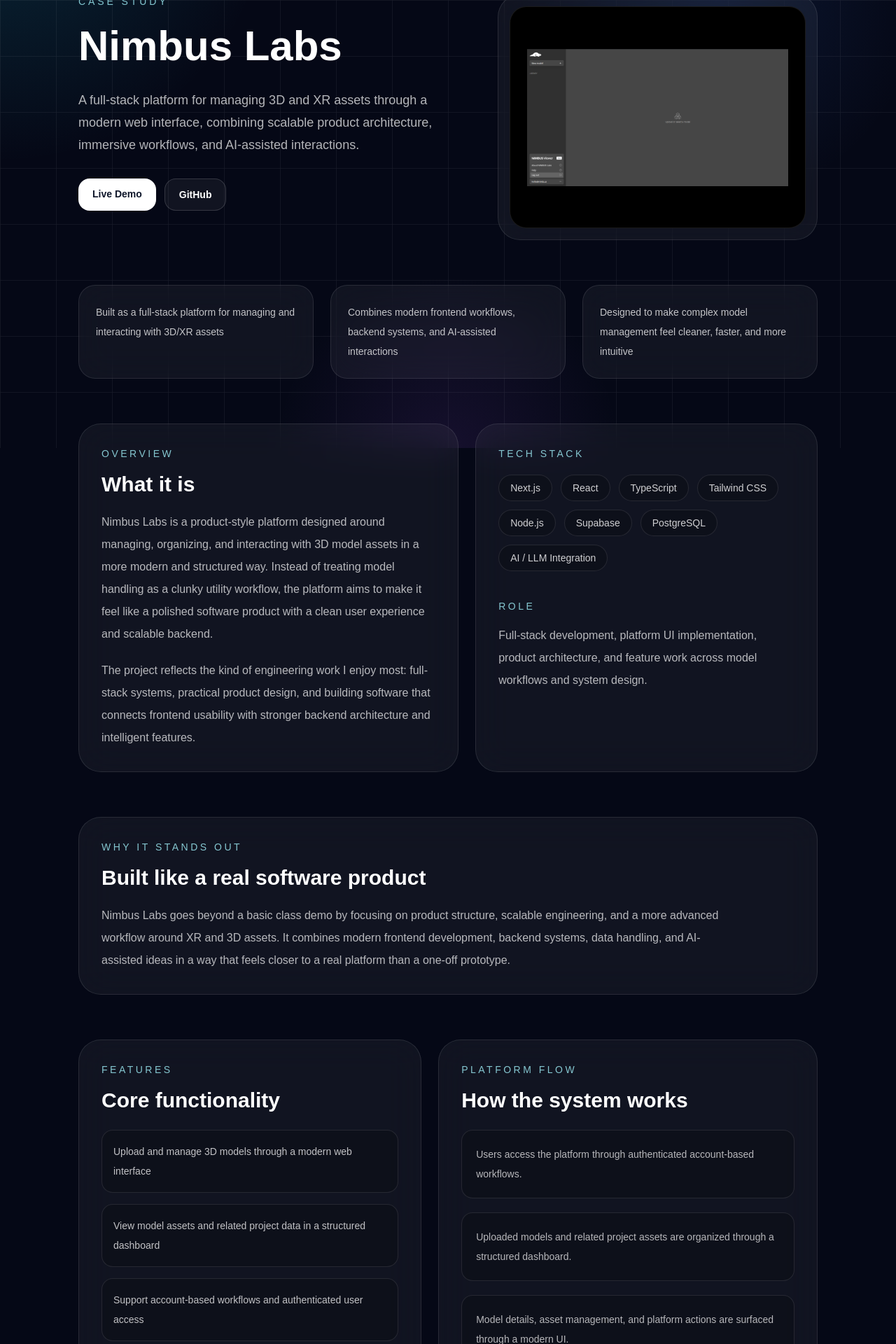
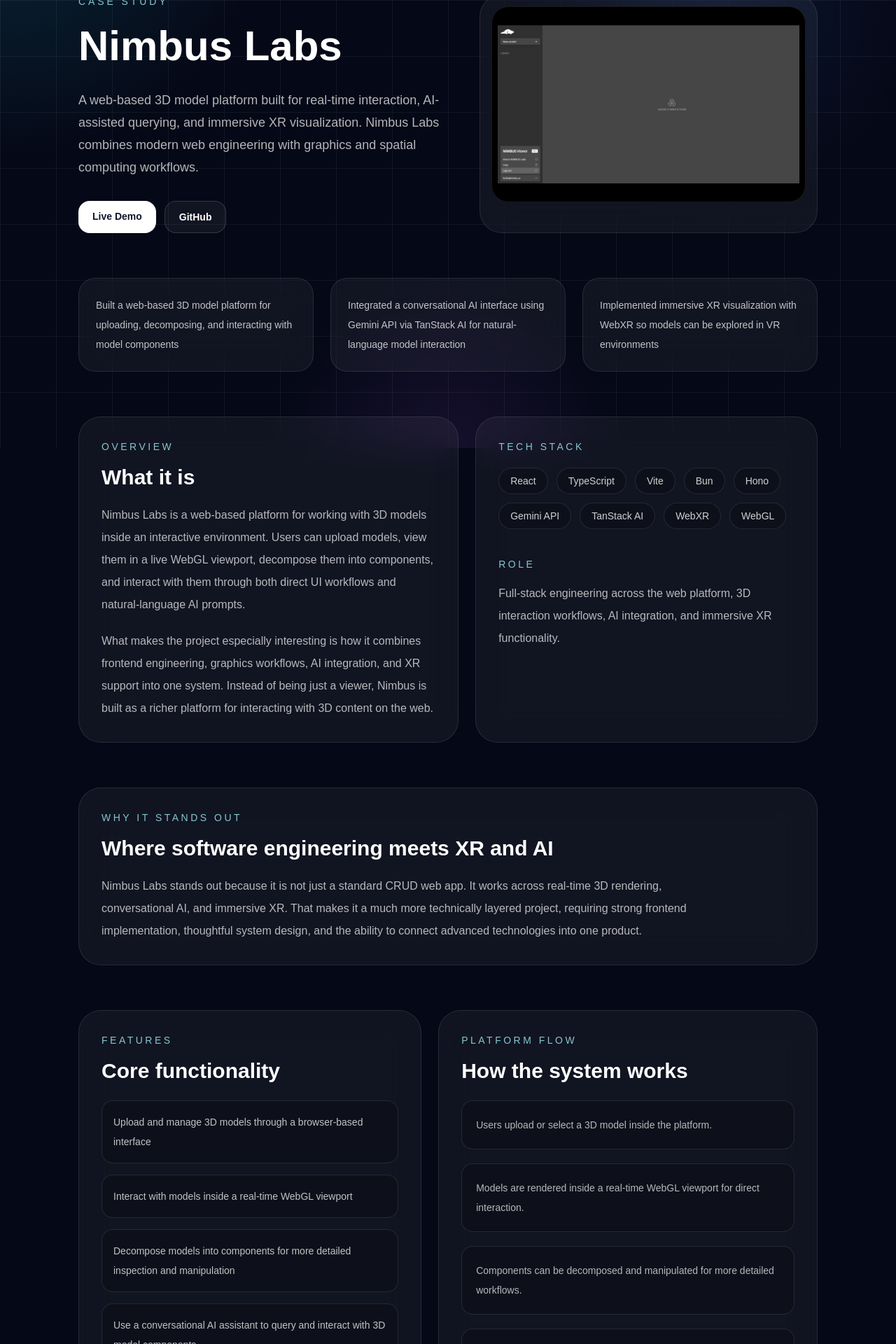
Before and after one commit to RayKang8/personal-portfolio, a Next.js app: page /projects/nimbus in a window 1280 px wide. Shown: the part 160-2080 px from the top of the page at 70% size. Built offline with nearby package versions, Linux system fonts and the light colour scheme.

Commit message:
final nimbus edits

```diff
--- a/app/projects/nimbus/page.tsx
+++ b/app/projects/nimbus/page.tsx
@@ -2,29 +2,30 @@
 import Link from "next/link";
 
 const techStack = [
-  "Next.js",
   "React",
   "TypeScript",
-  "Tailwind CSS",
-  "Node.js",
-  "Supabase",
-  "PostgreSQL",
-  "AI / LLM Integration",
+  "Vite",
+  "Bun",
+  "Hono",
+  "Gemini API",
+  "TanStack AI",
+  "WebXR",
+  "WebGL",
 ];
 
 const highlights = [
-  "Built as a full-stack platform for managing and interacting with 3D/XR assets",
-  "Combines modern frontend workflows, backend systems, and AI-assisted interactions",
-  "Designed to make complex model management feel cleaner, faster, and more intuitive",
+  "Built a web-based 3D model platform for uploading, decomposing, and interacting with model components",
+  "Integrated a conversational AI interface using Gemini API via TanStack AI for natural-language model interaction",
+  "Implemented immersive XR visualization with WebXR so models can be explored in VR environments",
 ];
 
 const features = [
-  "Upload and manage 3D models through a modern web interface",
-  "View model assets and related project data in a structured dashboard",
-  "Support account-based workflows and authenticated user access",
-  "AI-assisted interaction layer for smarter product experience",
-  "Organized UI for handling models, uploads, and platform activity",
-  "Built as a scalable product-style engineering project rather than a simple demo",
+  "Upload and manage 3D models through a browser-based interface",
+  "Interact with models inside a real-time WebGL viewport",
+  "Decompose models into components for more detailed inspection and manipulation",
+  "Use a conversational AI assistant to query and interact with 3D model components",
+  "Explore supported models in immersive XR / VR environments with WebXR",
+  "Built with a modern full-stack architecture using React, TypeScript, Bun, and Hono",
 ];
 
 export default function NimbusProjectPage() {
@@ -52,7 +53,7 @@
           </div>
         </header>
 
-        <section className="grid gap-10 lg:grid-cols-[1.1fr_0.9fr]">
+        <section className="grid gap-10 lg:grid-cols-[1.05fr_0.95fr]">
           <div>
             <p className="text-sm uppercase tracking-[0.28em] text-cyan-200/80">
               Case Study
@@ -63,9 +64,9 @@
             </h1>
 
             <p className="mt-6 max-w-2xl text-lg leading-8 text-white/70">
-              A full-stack platform for managing 3D and XR assets through a
-              modern web interface, combining scalable product architecture,
-              immersive workflows, and AI-assisted interactions.
+              A web-based 3D model platform built for real-time interaction,
+              AI-assisted querying, and immersive XR visualization. Nimbus Labs
+              combines modern web engineering with graphics and spatial computing workflows.
             </p>
 
             <div className="mt-8 flex flex-wrap gap-3">
@@ -90,12 +91,12 @@
           </div>
 
           <div className="rounded-[2rem] border border-white/10 bg-white/5 p-4 backdrop-blur-xl">
-            <div className="relative aspect-[4/3] overflow-hidden rounded-[1.5rem] border border-white/10 bg-black">
+            <div className="relative aspect-[16/10] overflow-hidden rounded-[1.5rem] border border-white/10 bg-black">
               <Image
                 src="/projects/nimbus/dashboard.png"
                 alt="Nimbus Labs dashboard"
                 fill
-                className="object-contain p-6"
+                className="object-contain p-2"
                 priority
               />
             </div>
@@ -122,18 +123,17 @@
             <h2 className="mt-4 text-3xl font-bold">What it is</h2>
 
             <p className="mt-5 leading-8 text-white/70">
-              Nimbus Labs is a product-style platform designed around managing,
-              organizing, and interacting with 3D model assets in a more modern
-              and structured way. Instead of treating model handling as a clunky
-              utility workflow, the platform aims to make it feel like a polished
-              software product with a clean user experience and scalable backend.
+              Nimbus Labs is a web-based platform for working with 3D models
+              inside an interactive environment. Users can upload models,
+              view them in a live WebGL viewport, decompose them into components,
+              and interact with them through both direct UI workflows and natural-language AI prompts.
             </p>
 
             <p className="mt-5 leading-8 text-white/70">
-              The project reflects the kind of engineering work I enjoy most:
-              full-stack systems, practical product design, and building software
-              that connects frontend usability with stronger backend architecture
-              and intelligent features.
+              What makes the project especially interesting is how it combines
+              frontend engineering, graphics workflows, AI integration, and XR support
+              into one system. Instead of being just a viewer, Nimbus is built as
+              a richer platform for interacting with 3D content on the web.
             </p>
           </div>
 
@@ -158,8 +158,8 @@
                 Role
               </p>
               <p className="mt-4 leading-8 text-white/70">
-                Full-stack development, platform UI implementation, product
-                architecture, and feature work across model workflows and system design.
+                Full-stack engineering across the web platform, 3D interaction workflows,
+                AI integration, and immersive XR functionality.
               </p>
             </div>
           </div>
@@ -170,14 +170,13 @@
             Why It Stands Out
           </p>
 
-          <h2 className="mt-4 text-3xl font-bold">Built like a real software product</h2>
+          <h2 className="mt-4 text-3xl font-bold">Where software engineering meets XR and AI</h2>
 
           <p className="mt-5 max-w-4xl leading-8 text-white/70">
-            Nimbus Labs goes beyond a basic class demo by focusing on product
-            structure, scalable engineering, and a more advanced workflow around
-            XR and 3D assets. It combines modern frontend development, backend
-            systems, data handling, and AI-assisted ideas in a way that feels
-            closer to a real platform than a one-off prototype.
+            Nimbus Labs stands out because it is not just a standard CRUD web app.
+            It works across real-time 3D rendering, conversational AI, and immersive XR.
+            That makes it a much more technically layered project, requiring strong frontend
+            implementation, thoughtful system design, and the ability to connect advanced technologies into one product.
           </p>
         </section>
 
@@ -211,25 +210,31 @@
             <div className="mt-6 space-y-5 text-white/70">
               <div className="rounded-2xl border border-white/10 bg-black/20 p-5">
                 <p className="text-sm leading-7">
-                  Users access the platform through authenticated account-based workflows.
+                  Users upload or select a 3D model inside the platform.
                 </p>
               </div>
 
               <div className="rounded-2xl border border-white/10 bg-black/20 p-5">
                 <p className="text-sm leading-7">
-                  Uploaded models and related project assets are organized through a structured dashboard.
+                  Models are rendered inside a real-time WebGL viewport for direct interaction.
                 </p>
               </div>
 
               <div className="rounded-2xl border border-white/10 bg-black/20 p-5">
                 <p className="text-sm leading-7">
-                  Model details, asset management, and platform actions are surfaced through a modern UI.
+                  Components can be decomposed and manipulated for more detailed workflows.
                 </p>
               </div>
 
               <div className="rounded-2xl border border-white/10 bg-black/20 p-5">
                 <p className="text-sm leading-7">
-                  AI-assisted functionality helps make the product feel more intelligent and interactive.
+                  A conversational AI interface allows users to query and interact with model data using natural language.
+                </p>
+              </div>
+
+              <div className="rounded-2xl border border-white/10 bg-black/20 p-5">
+                <p className="text-sm leading-7">
+                  Supported experiences can also extend into immersive VR exploration through WebXR.
                 </p>
               </div>
             </div>
```
